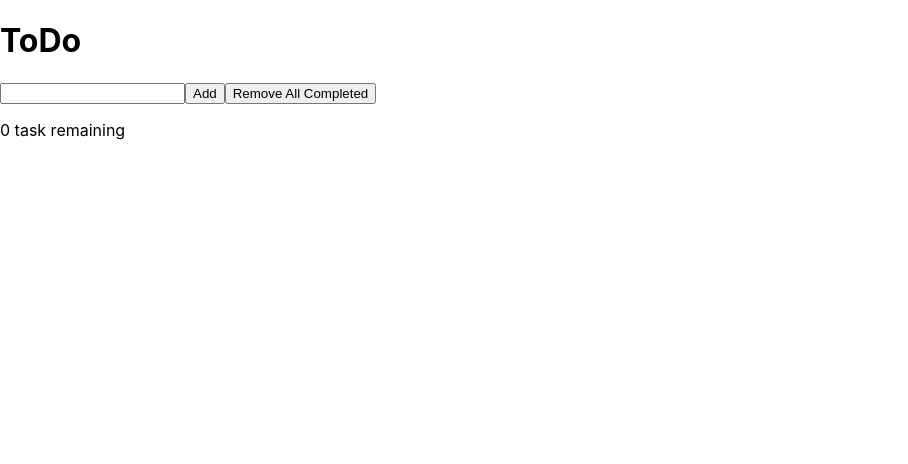
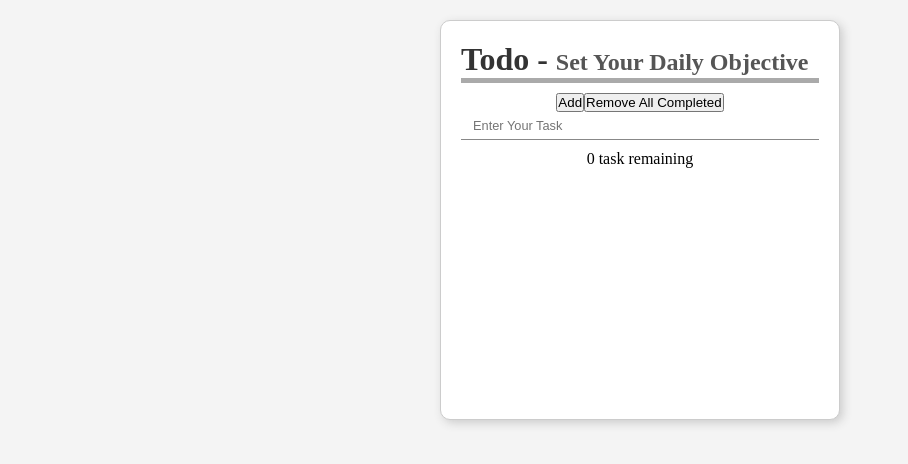
Before and after one commit to bigboyabhisthi/todo, a React (Create React App) app: page / in a window 1280 px wide. Shown: the top 464 px of the page, without its empty margins (0-908 px from the left). Built offline with nearby package versions, Linux system fonts and the light colour scheme.

Commit message:
Added some Style and Resolved Mistake

```diff
--- a/src/App.css
+++ b/src/App.css
@@ -1,38 +1,48 @@
 .App {
-  text-align: center;
+	min-width: 400px;
+	min-height: 400px;
+	margin-top: 20px;
+	border: 1px solid #ccc;
+	border-radius: 10px;
+	box-shadow: 3px 3px 10px #ccc;
+	padding: 20px;
+	background-color: #fff;
 }
 
-.App-logo {
-  height: 40vmin;
-  pointer-events: none;
+h1.header {
+	text-align: left;
+	font-size: 2rem;
+	color: #333;
+	border-bottom: 5px solid #aaa;
+	-moz-user-select: none;
+	-webkit-user-select: none;
+	user-select: none;
 }
 
-@media (prefers-reduced-motion: no-preference) {
-  .App-logo {
-    animation: App-logo-spin infinite 20s linear;
-  }
+span.smallHeading {
+	font-size: 1.5rem;
+	color: #555;
 }
 
-.App-header {
-  background-color: #282c34;
-  min-height: 100vh;
-  display: flex;
-  flex-direction: column;
-  align-items: center;
-  justify-content: center;
-  font-size: calc(10px + 2vmin);
-  color: white;
+form.subHeader {
+	margin-top: 10px;
+	display: flex;
+	flex-direction: column-reverse;
 }
 
-.App-link {
-  color: #61dafb;
+.inputBox {
+	border-bottom: 1px solid #888;
+	margin-bottom: 10px;
 }
 
-@keyframes App-logo-spin {
-  from {
-    transform: rotate(0deg);
-  }
-  to {
-    transform: rotate(360deg);
-  }
+.inputBox input {
+	width: 100%;
+	padding: 6px 12px;
+	outline: none;
+	border: none;
+	font-size: 0.8rem;
 }
+
+.actionBox {
+	/* border: 1px solid red; */
+}
--- a/src/App.jsx
+++ b/src/App.jsx
@@ -1,6 +1,7 @@
 import React, { useEffect, useState } from 'react';
 import { uuid } from 'uuidv4';
 import ToDoList from './Components/ToDoList';
+import './App.css';
 
 const LOCAL_STORAGE_KEY = 'madhavrjha@github.io/todo.todo-list';
 
@@ -66,18 +67,25 @@ const App = () => {
 
 	return (
 		<div className='App'>
-			<h1>ToDo</h1>
-			<form onSubmit={preventFormSubmission}>
+			<h1 className='header'>
+				Todo - <span className='smallHeading'> Set Your Daily Objective</span>
+			</h1>
+			<form className='subHeader' onSubmit={preventFormSubmission}>
+				<div className='inputBox'>
 					<input
 						type='text'
 						name='taskName'
+						placeholder='Enter Your Task'
 						value={taskName}
 						onChange={handleChange}
 					/>
+				</div>
+				<div className='actionBox'>
 					<button type='submit' onClick={addTaskToList}>
 						Add
 					</button>
 					<button onClick={removeCompletedTask}>Remove All Completed</button>
+				</div>
 			</form>
 			<p>{countIncompletedTask()} task remaining</p>
 			<ToDoList taskList={taskList} toggleCompleted={toggleCompleted} />
--- a/src/Components/ToDo.jsx
+++ b/src/Components/ToDo.jsx
@@ -3,7 +3,7 @@ import React from 'react';
 const ToDo = props => {
 	const { id, name, completed, toggleCompleted } = props;
 
-	const handleChange = e => {
+	const callToggleCompleted = e => {
 		console.log(`${name}: ${!completed}`);
 		return toggleCompleted(id);
 	};
@@ -14,13 +14,17 @@ const ToDo = props => {
 
 	return (
 		<div>
-			<label htmlFor='task' style={completed ? labelStyle : {}}>
+			<label
+				htmlFor={id}
+				onClick={callToggleCompleted}
+				style={completed ? labelStyle : {}}
+			>
 				<input
 					type='checkbox'
 					name='task'
-					id='task'
+					id={id}
 					checked={completed}
-					onChange={handleChange}
+					onChange={callToggleCompleted}
 				/>
 				{name}
 			</label>
--- a/src/index.css
+++ b/src/index.css
@@ -1,13 +1,24 @@
-body {
-  margin: 0;
-  font-family: -apple-system, BlinkMacSystemFont, 'Segoe UI', 'Roboto', 'Oxygen',
-    'Ubuntu', 'Cantarell', 'Fira Sans', 'Droid Sans', 'Helvetica Neue',
-    sans-serif;
-  -webkit-font-smoothing: antialiased;
-  -moz-osx-font-smoothing: grayscale;
+* {
+	margin: 0;
+	padding: 0;
+	box-sizing: border-box;
 }
 
-code {
-  font-family: source-code-pro, Menlo, Monaco, Consolas, 'Courier New',
-    monospace;
+body {
+	margin: 0;
+	padding: 0;
+	width: 100%;
+	height: 100vh;
+	background-color: #f4f4f4;
 }
+
+#root {
+	width: 100%;
+	height: 100vh;
+	margin: 0;
+	padding: 0;
+	display: flex;
+	align-items: flex-start;
+	justify-content: center;
+	text-align: center;
+}
```
Also changed, not shown: src/index.js (+4 -4 lines), 1 other file (tests, documents, lock files or other folders). Lines whose indentation alone changed are shown as unchanged.
